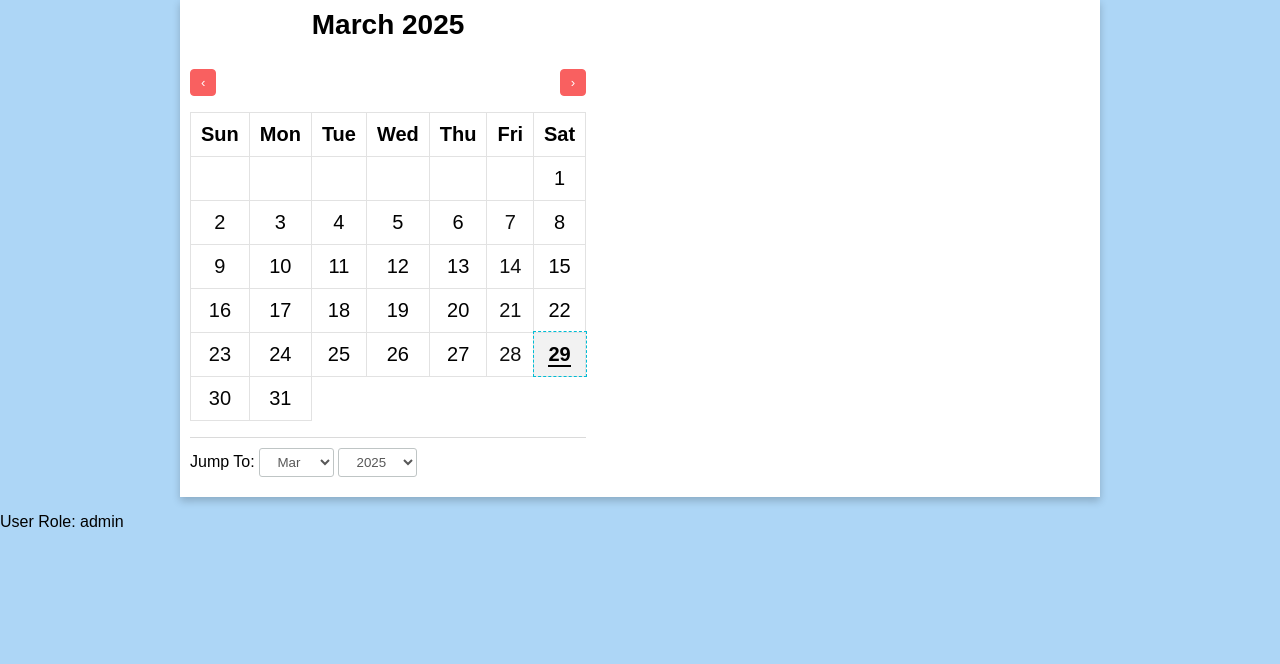
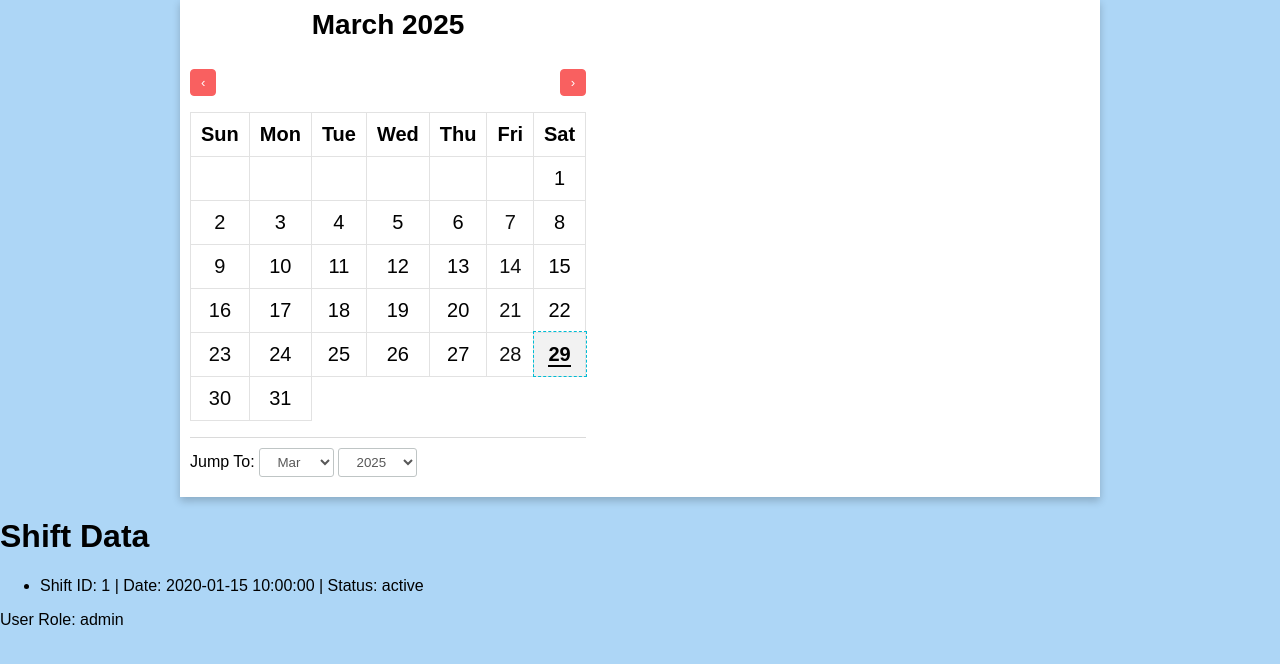
Before and after one commit to AlfieGormley/Teaching-Allocation-System, a Flask app: template templates/ml.html in a window 1280 px wide. Shown: the part 120-784 px from the top of the page. Run offline with Flask 3, Linux system fonts and the light colour scheme; the visitor is signed in with stand-in values (Sample User, id 1); the template is opened without the code that fills it: most values are stand-ins (such as "Sample title", 1, 10 or a date in 2020).

Commit message:
Shift Data sent to ml.html
Shift data relating to the current logged in user is sent to ml.html as formatted_shifts.

```diff
--- a/app.py
+++ b/app.py
@@ -1,6 +1,13 @@
 from flask import Flask, render_template, session, redirect
 from functools import wraps
 import pymongo
+
+
+
+
+
+
+
 
 #Create an instance of the app
 app = Flask(__name__)
@@ -52,18 +59,16 @@ def ta():
     #Store results in a dictionary
     compsci_skills = [{"_id": skill["_id"], "name": skill["name"]} for skill in compsci_skill_cursor]
 
-    print(compsci_skills)
+    #Collect User ID from session
+    user_id = session.get('user').get('_id')
 
-
-
-    #Get the _id of the user in session
-    user_id = session.get('user').get('_id')
+    #Collect Role from session
     role = session.get('user').get('role')
-
 
     #Query the skillset of appropriate _id from collection users
     user = db.users.find_one({"_id": user_id})
     skills = user.get('skillset', [])
+
 
     availability = list(db.availability.find({"user_id": user_id}))
 
@@ -89,7 +94,6 @@ def ta():
 @login_required(role="Module Leader")
 def ml():
 
-
     #find the _id and name of each skill inside the collection
     compsci_skill_cursor =  db.compsci_skills.find({}, {"_id": 1, "name": 1})
 
@@ -100,13 +104,42 @@ def ml():
 
     buildings = [{"_id": building["_id"], "name": building["name"], "floors": building["floors"]} for building in buildings_cursor]
 
+    #Collect User ID from session
+    user_id = session.get('user').get('_id')
+
+    #Collect Role from session
+    role = session.get('user').get('role')
+
+    #Collects all shift data for the user_id?
+    shift_docs = list(db.shifts.find({"ml_id": user_id}))
+
+    #Format Shift data to send to front end
+    formatted_shifts = []
+    for shift in shift_docs:
+        formatted_shifts.append({
+            "shift_id": shift["_id"],
+            "ta_id": shift["ta_id"],
+            "ml_id": shift["ml_id"],
+            "date": shift["date"],
+            "start_time": shift["start_time"].strftime("%H:%M"),
+            "end_time": shift["end_time"].strftime("%H:%M"),
+            "room": shift["room"],
+            "building": shift["building"],
+            "floor": shift["floor"],
+            "description": shift["description"],
+            "status": shift["status"]
+            })
+
+    print(formatted_shifts)
 
 
-    user_id = session.get('user').get('_id')
-    role = session.get('user').get('role')
 
 
-    return render_template('ml.html', role=role, user_id=user_id, compsci_skills=compsci_skills, buildings=buildings)
+    #Send approved shifts with ml_id = user_id
+
+
+
+    return render_template('ml.html', role=role, user_id=user_id, compsci_skills=compsci_skills, buildings=buildings, formatted_shifts=formatted_shifts)
 
 @app.route('/admin/')
 @login_required(role="Admin")
--- a/templates/ml.html
+++ b/templates/ml.html
@@ -124,6 +124,24 @@
         </div>
     </div>
 
+    <body>
+        <h1>Shift Data</h1>
+
+        {% if formatted_shifts %}
+            <ul>
+                {% for s in formatted_shifts %}
+                    <li>Shift ID: {{ s.shift_id }} | Date: {{ s.date }} | Status: {{ s.status }}</li>
+                {% endfor %}
+            </ul>
+        {% else %}
+            <p>No shift data found.</p>
+        {% endif %}
+
+    </body>
+
+
+
+
 <p>User Role: {{ role }}</p>
 <body data-role="{{ role }}">
 
```
Also changed, not shown: user/models.py (+25 -4 lines).
